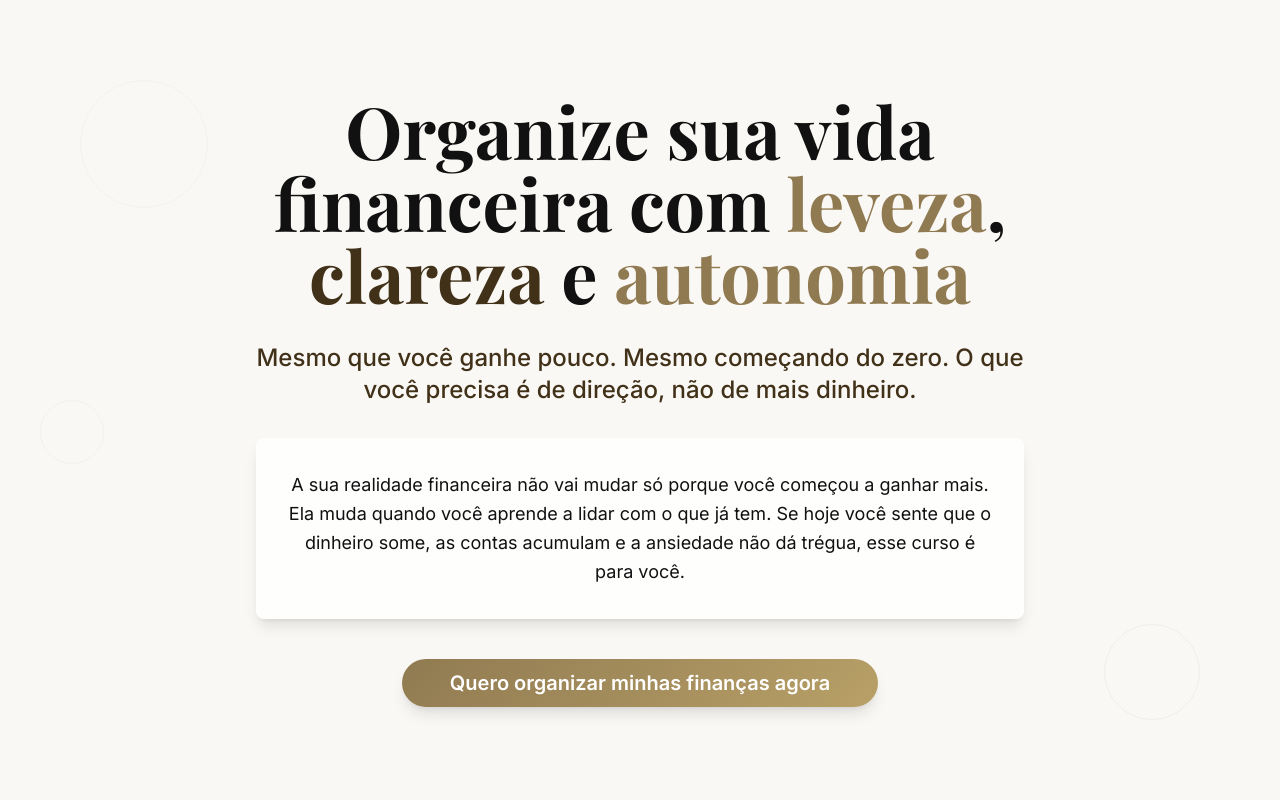
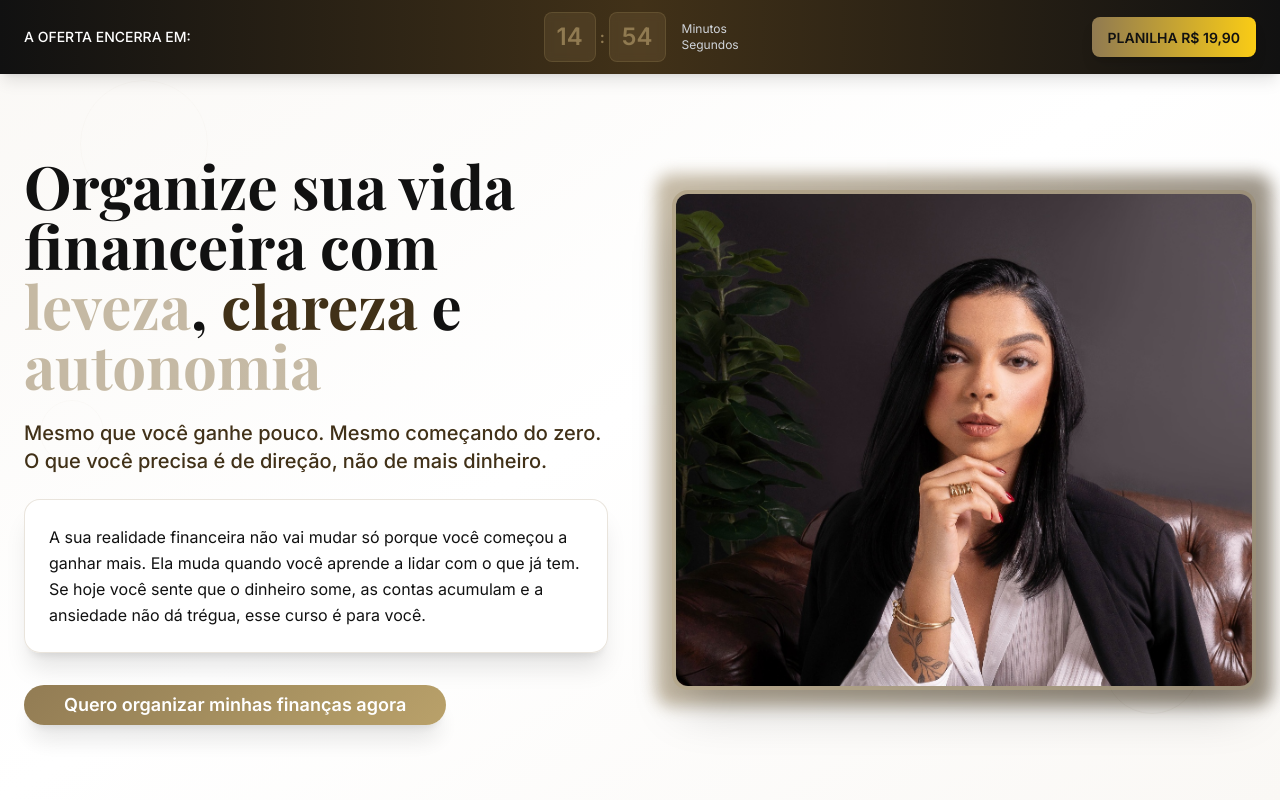
Before and after one commit to LUISFELIPE01010/as-com-proposito-landing, a React (Vite) app: page / in a window 1280 px wide. Shown: the top 800 px of the page. Built offline with nearby package versions, Linux system fonts and the light colour scheme.

Commit message:
Enhance site with animations and timer
Added animations, color contrasts, and a countdown timer. Modified Hero and Contact sections, and removed the floating button.

```diff
--- /dev/null
+++ b/src/components/CountdownTimer.tsx
@@ -0,0 +1,56 @@
+
+import React, { useState, useEffect } from 'react';
+
+const CountdownTimer = () => {
+  const [timeLeft, setTimeLeft] = useState(15 * 60); // 15 minutos em segundos
+
+  useEffect(() => {
+    if (timeLeft <= 0) return;
+
+    const timer = setInterval(() => {
+      setTimeLeft(prev => prev > 0 ? prev - 1 : 0);
+    }, 1000);
+
+    return () => clearInterval(timer);
+  }, [timeLeft]);
+
+  const formatTime = (seconds: number) => {
+    const mins = Math.floor(seconds / 60);
+    const secs = seconds % 60;
+    return { mins: mins.toString().padStart(2, '0'), secs: secs.toString().padStart(2, '0') };
+  };
+
+  const { mins, secs } = formatTime(timeLeft);
+
+  return (
+    <div className="fixed top-0 left-0 right-0 z-50 bg-gradient-to-r from-elegant-black via-elegant-brown to-elegant-black text-white py-3 shadow-lg animate-slide-down">
+      <div className="container mx-auto px-6 flex items-center justify-between">
+        <div className="flex items-center space-x-2">
+          <span className="text-sm font-medium">A OFERTA ENCERRA EM:</span>
+        </div>
+
+        <div className="flex items-center space-x-4">
+          <div className="flex items-center space-x-1">
+            <div className="bg-elegant-gold/20 backdrop-blur-sm px-3 py-2 rounded-lg border border-elegant-gold/30">
+              <span className="text-2xl font-bold text-elegant-gold">{mins}</span>
+            </div>
+            <span className="text-elegant-gold font-bold">:</span>
+            <div className="bg-elegant-gold/20 backdrop-blur-sm px-3 py-2 rounded-lg border border-elegant-gold/30">
+              <span className="text-2xl font-bold text-elegant-gold">{secs}</span>
+            </div>
+          </div>
+          <div className="text-xs text-gray-300">
+            <div>Minutos</div>
+            <div>Segundos</div>
+          </div>
+        </div>
+
+        <div className="bg-gradient-to-r from-elegant-gold to-yellow-400 px-4 py-2 rounded-lg shadow-lg">
+          <span className="text-elegant-black font-bold text-sm">PLANILHA R$ 19,90</span>
+        </div>
+      </div>
+    </div>
+  );
+};
+
+export default CountdownTimer;
--- a/src/components/HeroSection.tsx
+++ b/src/components/HeroSection.tsx
@@ -4,45 +4,63 @@ import { Button } from '@/components/ui/button';
 
 const HeroSection = () => {
   return (
-    <section className="min-h-screen flex items-center justify-center bg-elegant-cream relative overflow-hidden">
+    <section className="min-h-screen flex items-center justify-center bg-gradient-to-br from-elegant-cream via-white to-elegant-cream relative overflow-hidden pt-20">
       {/* Background Pattern */}
       <div className="absolute inset-0 opacity-5">
-        <div className="absolute top-20 left-20 w-32 h-32 border border-elegant-gold rounded-full"></div>
-        <div className="absolute bottom-20 right-20 w-24 h-24 border border-elegant-brown rounded-full"></div>
-        <div className="absolute top-1/2 left-10 w-16 h-16 border border-elegant-gold rounded-full"></div>
+        <div className="absolute top-20 left-20 w-32 h-32 border border-elegant-gold rounded-full animate-pulse"></div>
+        <div className="absolute bottom-20 right-20 w-24 h-24 border border-elegant-brown rounded-full animate-bounce"></div>
+        <div className="absolute top-1/2 left-10 w-16 h-16 border border-elegant-gold rounded-full animate-pulse"></div>
+        <div className="absolute top-1/3 right-1/3 w-20 h-20 border border-elegant-brown rounded-full animate-bounce"></div>
       </div>
 
-      <div className="container mx-auto px-6 text-center animate-on-scroll">
-        <div className="max-w-4xl mx-auto">
-          <h1 className="text-5xl md:text-7xl font-playfair font-bold text-elegant-black mb-8 leading-tight">
+      <div className="container mx-auto px-6">
+        <div className="grid lg:grid-cols-2 gap-16 items-center">
+          {/* Conteúdo à esquerda */}
+          <div className="animate-on-scroll">
+            <h1 className="text-4xl md:text-6xl font-playfair font-bold text-elegant-black mb-6 leading-tight text-left">
               Organize sua vida financeira com
-            <span className="text-elegant-gold"> leveza</span>,
+              <span className="text-elegant-gold animate-pulse"> leveza</span>,
               <span className="text-elegant-brown"> clareza</span> e
-            <span className="text-elegant-gold"> autonomia</span>
+              <span className="text-elegant-gold animate-pulse"> autonomia</span>
             </h1>
 
-          <h2 className="text-xl md:text-2xl font-inter font-medium text-elegant-brown mb-8 max-w-3xl mx-auto">
+            <h2 className="text-lg md:text-xl font-inter font-medium text-elegant-brown mb-6 text-left">
               Mesmo que você ganhe pouco. Mesmo começando do zero. O que você precisa é de direção, não de mais dinheiro.
             </h2>
 
-          <div className="bg-white/80 backdrop-blur-sm rounded-lg p-8 mb-10 max-w-3xl mx-auto shadow-lg">
-            <p className="text-lg font-inter text-elegant-black leading-relaxed">
+            <div className="bg-white/90 backdrop-blur-sm rounded-2xl p-6 mb-8 shadow-xl border border-elegant-gold/20">
+              <p className="text-base font-inter text-elegant-black leading-relaxed text-left">
                 A sua realidade financeira não vai mudar só porque você começou a ganhar mais.
                 Ela muda quando você aprende a lidar com o que já tem. Se hoje você sente que o dinheiro some,
                 as contas acumulam e a ansiedade não dá trégua, esse curso é para você.
               </p>
             </div>
 
+            <div className="text-left">
               <a
                 href="https://pay.kiwify.com.br/pJETYxg"
                 target="_blank"
                 rel="noopener noreferrer"
                 className="inline-block"
               >
-            <Button className="btn-gold text-white px-12 py-6 text-xl font-semibold rounded-full shadow-lg hover:shadow-xl transition-all duration-300">
+                <Button className="btn-gold text-white px-10 py-5 text-lg font-semibold rounded-full shadow-xl hover:shadow-2xl transition-all duration-300 animate-pulse hover:animate-none">
                   Quero organizar minhas finanças agora
                 </Button>
               </a>
+            </div>
+          </div>
+
+          {/* Foto à direita */}
+          <div className="animate-on-scroll lg:order-2">
+            <div className="relative">
+              <div className="absolute -inset-4 bg-gradient-to-r from-elegant-gold to-elegant-brown rounded-2xl blur opacity-20 animate-pulse"></div>
+              <img
+                src="/lovable-uploads/f45aab3c-f72f-483d-80c4-947930a20dd4.png"
+                alt="Vitória Mendes - Especialista em Finanças"
+                className="relative w-full h-[500px] object-cover rounded-2xl shadow-2xl border-4 border-elegant-gold/30"
+              />
+            </div>
+          </div>
         </div>
       </div>
     </section>
--- a/src/index.css
+++ b/src/index.css
@@ -146,14 +146,14 @@ html {
 
 .btn-gold:hover {
   transform: translateY(-2px);
-  box-shadow: 0 10px 25px rgba(144, 122, 81, 0.3);
+  box-shadow: 0 15px 35px rgba(144, 122, 81, 0.4);
 }
 
-/* Animations */
+/* Enhanced Animations */
 .animate-on-scroll {
   opacity: 0;
   transform: translateY(30px);
-  transition: all 0.8s ease;
+  transition: all 0.8s cubic-bezier(0.25, 0.46, 0.45, 0.94);
 }
 
 .animate-on-scroll.visible {
@@ -161,16 +161,124 @@ html {
   transform: translateY(0);
 }
 
+/* New animation keyframes */
+@keyframes slide-down {
+  from {
+    opacity: 0;
+    transform: translateY(-100%);
+  }
+  to {
+    opacity: 1;
+    transform: translateY(0);
+  }
+}
+
+@keyframes pulse-glow {
+  0%, 100% {
+    box-shadow: 0 0 20px rgba(144, 122, 81, 0.3);
+  }
+  50% {
+    box-shadow: 0 0 30px rgba(144, 122, 81, 0.6);
+  }
+}
+
+@keyframes float {
+  0%, 100% {
+    transform: translateY(0px);
+  }
+  50% {
+    transform: translateY(-10px);
+  }
+}
+
+@keyframes gradient-shift {
+  0%, 100% {
+    background-position: 0% 50%;
+  }
+  50% {
+    background-position: 100% 50%;
+  }
+}
+
+/* Animation classes */
+.animate-slide-down {
+  animation: slide-down 0.6s ease-out;
+}
+
+.animate-pulse-glow {
+  animation: pulse-glow 2s ease-in-out infinite;
+}
+
+.animate-float {
+  animation: float 3s ease-in-out infinite;
+}
+
+.animate-gradient {
+  background-size: 200% 200%;
+  animation: gradient-shift 3s ease infinite;
+}
+
 /* Video section styling */
 .video-section {
   background: linear-gradient(135deg, #111111 0%, #413118 100%);
+  position: relative;
+}
+
+.video-section::before {
+  content: '';
+  position: absolute;
+  top: 0;
+  left: 0;
+  right: 0;
+  bottom: 0;
+  background: linear-gradient(45deg, transparent 30%, rgba(144, 122, 81, 0.1) 50%, transparent 70%);
+  animation: gradient-shift 8s ease infinite;
 }
 
 /* FAQ styling */
 .faq-item {
   border-bottom: 1px solid rgba(144, 122, 81, 0.2);
+  transition: all 0.3s ease;
 }
 
 .faq-item:last-child {
   border-bottom: none;
 }
+
+.faq-item:hover {
+  background-color: rgba(144, 122, 81, 0.05);
+}
+
+/* Enhanced hover effects */
+.hover-lift {
+  transition: all 0.3s cubic-bezier(0.25, 0.46, 0.45, 0.94);
+}
+
+.hover-lift:hover {
+  transform: translateY(-5px);
+  box-shadow: 0 10px 25px rgba(0, 0, 0, 0.15);
+}
+
+/* Backdrop blur support */
+.backdrop-blur-sm {
+  backdrop-filter: blur(4px);
+  -webkit-backdrop-filter: blur(4px);
+}
+
+/* Improved button animations */
+button, .btn-gold {
+  transition: all 0.3s cubic-bezier(0.25, 0.46, 0.45, 0.94);
+}
+
+button:hover, .btn-gold:hover {
+  transform: translateY(-2px) scale(1.02);
+}
+
+/* Gradient backgrounds */
+.bg-gradient-elegant {
+  background: linear-gradient(135deg, #FAF8F5 0%, #FFFFFF 50%, #FAF8F5 100%);
+}
+
+.bg-gradient-dark {
+  background: linear-gradient(135deg, #111111 0%, #413118 50%, #111111 100%);
+}
--- a/src/pages/Index.tsx
+++ b/src/pages/Index.tsx
@@ -1,5 +1,6 @@
 
 import React, { useEffect } from 'react';
+import CountdownTimer from '../components/CountdownTimer';
 import HeroSection from '../components/HeroSection';
 import AboutSection from '../components/AboutSection';
 import VideoSection from '../components/VideoSection';
@@ -8,7 +9,6 @@ import QuizSection from '../components/QuizSection';
 import TestimonialsSection from '../components/TestimonialsSection';
 import ContactSection from '../components/ContactSection';
 import FAQSection from '../components/FAQSection';
-import FixedCTAButton from '../components/FixedCTAButton';
 
 const Index = () => {
   useEffect(() => {
@@ -32,6 +32,7 @@ const Index = () => {
 
   return (
     <div className="min-h-screen bg-white">
+      <CountdownTimer />
       <HeroSection />
       <AboutSection />
       <VideoSection />
@@ -40,7 +41,6 @@ const Index = () => {
       <TestimonialsSection />
       <ContactSection />
       <FAQSection />
-      <FixedCTAButton />
     </div>
   );
 };
--- a/tailwind.config.ts
+++ b/tailwind.config.ts
@@ -90,11 +90,11 @@ export default {
 				'fade-in': {
 					'0%': {
 						opacity: '0',
-						transform: 'translateY(20px)'
+						transform: 'translateY(20px) scale(0.95)'
 					},
 					'100%': {
 						opacity: '1',
-						transform: 'translateY(0)'
+						transform: 'translateY(0) scale(1)'
 					}
 				},
 				'slide-up': {
@@ -106,13 +106,53 @@ export default {
 						opacity: '1',
 						transform: 'translateY(0)'
 					}
+				},
+				'slide-down': {
+					'0%': {
+						opacity: '0',
+						transform: 'translateY(-100%)'
+					},
+					'100%': {
+						opacity: '1',
+						transform: 'translateY(0)'
+					}
+				},
+				'pulse-glow': {
+					'0%, 100%': {
+						boxShadow: '0 0 20px rgba(144, 122, 81, 0.3)'
+					},
+					'50%': {
+						boxShadow: '0 0 30px rgba(144, 122, 81, 0.6)'
+					}
+				},
+				'float': {
+					'0%, 100%': {
+						transform: 'translateY(0px)'
+					},
+					'50%': {
+						transform: 'translateY(-10px)'
+					}
+				},
+				'gradient-shift': {
+					'0%, 100%': {
+						backgroundPosition: '0% 50%'
+					},
+					'50%': {
+						backgroundPosition: '100% 50%'
+					}
 				}
 			},
 			animation: {
 				'accordion-down': 'accordion-down 0.2s ease-out',
 				'accordion-up': 'accordion-up 0.2s ease-out',
-				'fade-in': 'fade-in 0.6s ease-out',
-				'slide-up': 'slide-up 0.8s ease-out'
+				'fade-in': 'fade-in 0.6s cubic-bezier(0.25, 0.46, 0.45, 0.94)',
+				'slide-up': 'slide-up 0.8s cubic-bezier(0.25, 0.46, 0.45, 0.94)',
+				'slide-down': 'slide-down 0.6s ease-out',
+				'pulse-glow': 'pulse-glow 2s ease-in-out infinite',
+				'float': 'float 3s ease-in-out infinite',
+				'gradient-shift': 'gradient-shift 3s ease infinite',
+				'bounce': 'bounce 2s infinite',
+				'pulse': 'pulse 2s cubic-bezier(0.4, 0, 0.6, 1) infinite'
 			}
 		}
 	},
```
Also changed, not shown: src/components/ContactSection.tsx (+13 -6 lines), src/components/TestimonialsSection.tsx (+16 -9 lines). Lines whose indentation alone changed are shown as unchanged.
